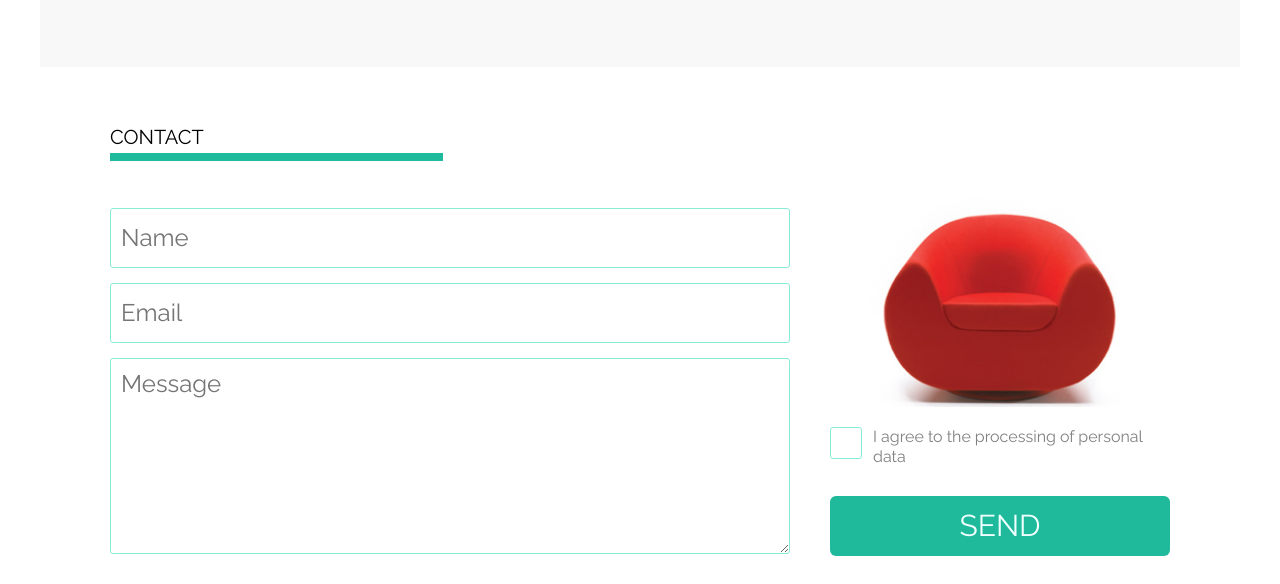
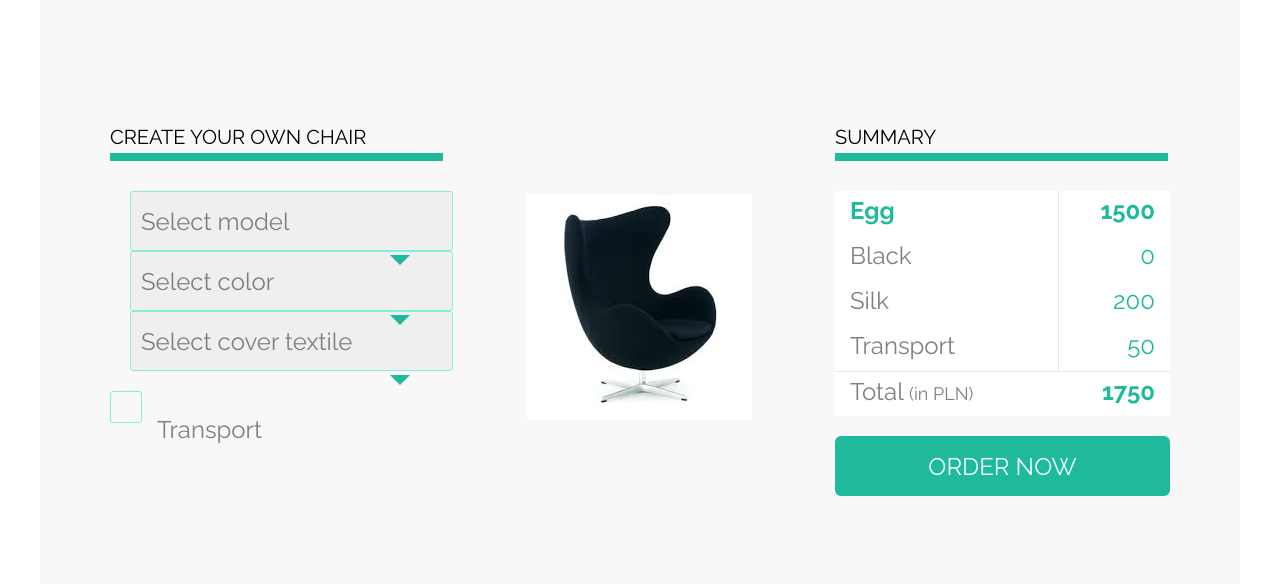
Before and after one commit to olchowo/Sit-on-chair, a plain HTML site: page index.html in a window 1280 px wide. Shown: the part 1553-2137 px from the top of the page. Drawn offline with nearby package versions, Linux system fonts and the light colour scheme; files that its build step writes are made by us from their sources.

Commit message:
new section (order-form: HTML + CSS)

```diff
--- a/index.html
+++ b/index.html
@@ -119,7 +119,7 @@
         </div>
 	</section>
 
-  <!--
+<!--
   <section class="main_width form_chair">
     <p class="kontakt">SKOMPONUJ SWOJE KRZESŁO</p>
     <p class="kontakt_podkreslenie"></p>
@@ -179,7 +179,72 @@
   </section>
   -->
 
-	<section class="s5_contact main_width">
+	<section class="s5_orderform">
+		<div class="create_form">
+			<h2>Create your own chair</h2>
+			<div class="big_underbar"></div>
+			<form class="order_form">
+				<label>
+					<select name="chair_model">
+						<option hidden class="placeholder">Select model</option>
+						<option value="1">Egg</option>
+						<option value="2">Oval</option>
+						<option value="3">Wing</option>
+					</select>
+				</label>
+				<label>
+					<select name="chair_color">
+						<option hidden class="placeholder">Select color</option>
+						<option value="1">Black</option>
+						<option value="2">Gray</option>
+						<option value="3">Pink</option>
+						<option value="3">Orange</option>
+					</select>
+				</label>
+				<label>
+					<select name="chair_textile">
+						<option hidden class="placeholder">Select cover textile</option>
+						<option value="1">Cotton</option>
+						<option value="2">Hemp</option>
+						<option value="3">Silk</option>
+					</select>
+				</label>
+				<div class="check_transport">
+					<input type="checkbox" id="transport">
+				<label for="transport">Transport</label>
+				</div>
+			</form>
+		</div>
+		<div class="order_photo">
+			<img src="imagesOk/black-egg.jpg">
+		</div>
+		<div class="order_summary">
+			<div class="summary_title">
+				<h2>Summary</h2>
+				<div class="big_underbar"></div>
+			</div>
+			<table class="order_table">
+				<tr class="order_model">
+					<th class="option_name">Egg</th><td class="option_cost">1500</td>
+				</tr>
+				<tr class="order_color">
+					<td class="option_name">Black</td><td class="option_cost">0</td>
+				</tr>
+				<tr class="order_textile">
+					<td class="option_name">Silk</td><td class="option_cost">200</td>
+				</tr>
+				<tr class="order_transport">
+					<td class="option_name">Transport</td><td class="option_cost">50</td>
+				</tr>
+				<tr class="cost_summary">
+					<td>Total <span>(in PLN)</span></td><td class="cost_total">1750</td>
+				</tr>
+			</table>
+			<button class="confirm_form">Order now</button>
+		</div>
+	</section>
+
+	<section class="s6_contact main_width">
 		<h2>Contact</h2>
 		<div class="big_underbar"></div>
 		<form class="contact_form">
@@ -194,12 +259,12 @@
 					<input type="checkbox" id="agree">
 					<label for="agree">I agree to the processing of personal data</label>
 				</div>
-				<button class="contact_button">Send</button>
+				<button class="confirm_form">Send</button>
 			</fieldset>
 		</form>
 	</section>
 
-	<footer class="s6_footer">
+	<footer class="s7_footer">
 		<p>Copyright 2014 | All Rights Reserved. - Sit On Chair</p>
 		<div class="footer_links">
 			<div class="social_links">
--- a/scss/_s4-offer.scss
+++ b/scss/_s4-offer.scss
@@ -15,7 +15,7 @@
 	padding-top: 40px;
 
 	article.cost {
-		width: 333px;
+		flex-basis: 335px;
 		height: 490px;
 		border: 1px solid lightgray;
 		background-color: white;
--- a/scss/_s5-contact.scss
+++ /dev/null
@@ -1,103 +0,0 @@
-.s5_contact {
-	min-height: 500px;
-	width: 100%;
-	display: flex;
-	flex-flow: column nowrap;
-	padding: 30px 70px;
-}
-
-.contact_form {
-	display: flex;
-	flex-flow: row nowrap;
-	justify-content: space-between;
-	align-items: center;
-}
-
-.contact_inputs {
-	display: flex;
-	flex-flow: column nowrap;
-
-	input {
-		@extend %form-border;
-		width: 680px;
-		height: 60px;
-		font: 24px $font;
-		padding-left: 10px;
-		margin-bottom: 15px;
-	}
-
-	textarea {
-		@extend %form-border;
-		width: 680px;
-		font: 24px $font;
-		padding: 10px;
-	}
-}
-
-.contact_sending {
-	display: flex;
-	flex-flow: column nowrap;
-	justify-content: center;
-	align-content: center;
-	width: 340px;
-	margin-bottom: 10px;
-
-	img {
-		margin: 0 auto;
-		width: 80%;
-		height: auto;
-	}
-
-	.form_agreement {
-		display: flex;
-		justify-content: flex-start;
-		align-content: center;
-		margin: 20px 0;
-	}
-
-	input[type=checkbox] {
-    	visibility: hidden;
-		margin: 10px;
-  	}
-
-  	input[type=checkbox]::before {
-		@extend %form-border;
-		content: "";
-		visibility: visible;
-		height: 30px;
-		width: 30px;
-		display:inline-block;
-		padding: 0 0 0 0px;
-		position: relative;
-		bottom: 10px;
-		right: 10px;
-	}
-
-	input[type=checkbox]:checked::before {
-		content: "";
-		background-image: url(../imagesOk/form_ok.jpg);
-		background-size: contain;
-		background-position: center;
-		background-repeat: no-repeat;
-		height: 30px;
-		width: 30px;
-		display:inline-block;
-		padding: 0 0 0 0px;
-    }
-
-	label {
-		font-family: $font;
-		font-size: 16px;
-		line-height: 1.2;
-		color: gray;
-		margin: 0 0 10px 10px;
-	}
-
-	.contact_button {
-		@extend %button;
-		width: 100%;
-		height: 60px;
-		font-size: 30px;
-		margin-bottom: 5px;
-	}
-}
--- /dev/null
+++ b/scss/_s5-order.scss
@@ -0,0 +1,120 @@
+.s5_orderform {
+	height: 520px;
+	padding: 30px 70px 70px 70px;
+	display: flex;
+	justify-content: space-between;
+	background-color: #F8F8F8;
+
+	&:children {
+		flex-basis: 335px;
+	}
+
+	.create_form {
+		display: flex;
+		flex-flow: column nowrap;
+	}
+
+	.order_form {
+		margin: 0;
+		display: flex;
+		flex-flow: column nowrap;
+		position: relative;
+		left: -10px;
+
+		label {
+			margin-top: 0;
+			margin-bottom: 0;
+		}
+
+		label:not([for=transport])::before {
+			content: "";
+			visibility: visible;
+			width: 20px;
+			height: 20px;
+			border: 10px solid transparent;
+			border-top-color: $color;
+			position: relative;
+			top: 50px;
+			left: 280px;
+		}
+
+		select {
+			display: inline-block;
+			width: 100%;;
+			height: 60px;
+			@extend %form-border;
+			font: 24px $font;
+			padding-left: 10px;
+			color: gray;
+			-webkit-appearance:none;
+			-moz-appearance:none;
+			appearance:none;
+
+			option {
+				font-size: 16px;
+				color: black;
+			}
+		}
+
+		.check_transport {
+			margin-top: 20px;
+			padding: 0 10px;
+
+			label {
+				font: 24px $font;
+				color: gray;
+				position: relative;
+				top: 5px;
+			}
+		}
+	}
+
+	.order_photo {
+		display: flex;
+		justify-content: center;
+		align-items: center;
+	}
+
+	table {
+		width: 335px;
+		padding: 10px 0;
+		margin-bottom: 20px;
+		background-color: white;
+		font: 24px $font;
+		color: gray;
+
+		td, th {
+			padding: 5px 15px;
+			height: 45px;
+		}
+
+		.option_name {
+			width: 200px;
+			border-right: 1px solid #E8E8E8;
+		}
+
+		.option_cost, .cost_total {
+			text-align: right;
+			width: 100px;
+			color: $color;
+		}
+
+		.cost_total {
+			font-weight: bold;
+		}
+
+		.order_model {
+			text-align: left;
+			color: $color;
+			font-weight: bold;
+		}
+
+		.cost_summary {
+			border-top: 1px solid #E8E8E8;
+
+			span {
+				font-size: 18px;
+			}
+		}
+	}
+}
--- /dev/null
+++ b/scss/_s6-contact.scss
@@ -0,0 +1,57 @@
+.s6_contact {
+	min-height: 500px;
+	width: 100%;
+	display: flex;
+	flex-flow: column nowrap;
+	padding: 30px 70px;
+}
+
+.contact_form {
+	display: flex;
+	flex-flow: row nowrap;
+	justify-content: space-between;
+	align-items: center;
+}
+
+.contact_inputs {
+	display: flex;
+	flex-flow: column nowrap;
+
+	input {
+		@extend %form-border;
+		width: 680px;
+		height: 60px;
+		font: 24px $font;
+		padding-left: 10px;
+		margin-bottom: 20px;
+	}
+
+	textarea {
+		@extend %form-border;
+		width: 680px;
+		font: 24px $font;
+		padding: 10px;
+	}
+}
+
+.contact_sending {
+	display: flex;
+	flex-flow: column nowrap;
+	justify-content: center;
+	align-content: center;
+	width: 340px;
+	margin-bottom: 5px;
+
+	img {
+		margin: 0 auto;
+		width: 80%;
+		height: auto;
+	}
+
+	.form_agreement {
+		display: flex;
+		justify-content: flex-start;
+		align-content: center;
+		margin: 20px 0;
+	}
+}
--- a/scss/_s6-footer.scss
+++ b/scss/_s7-footer.scss
@@ -1,4 +1,4 @@
-.s6_footer {
+.s7_footer {
 	width: 100%;
 	height: 100px;
 	display: flex;
--- a/scss/_varia.scss
+++ b/scss/_varia.scss
@@ -4,16 +4,6 @@ $color: #1eba9b;
 
 $font: "Raleway", sans-serif;
 
-%form-border {
-	border: 1px solid lighten($color, 30);
-	border-radius: 3px;
-
-	&:focus {
-		border: 1px solid lighten($color, 10);
-		box-shadow: 0 0 5px lighten($color, 30);
-		outline: none;
-	}
-}
 
 * {
 	font-family: $font;
@@ -28,6 +18,17 @@ $font: "Raleway", sans-serif;
 body {
 	max-width: 1200px;
 	margin: 0 auto;
+}
+
+%form-border {
+	border: 1px solid lighten($color, 30);
+	border-radius: 3px;
+
+	&:focus {
+		border: 1px solid lighten($color, 10);
+		box-shadow: 0 0 5px lighten($color, 30);
+		outline: none;
+	}
 }
 
 %button {
@@ -58,6 +59,52 @@ h2 {
 	margin-bottom: 6px;
 }
 
+input[type=checkbox] {
+   	visibility: hidden;
+	margin: 10px;
+}
+
+input[type=checkbox]::before {
+	@extend %form-border;
+	content: "";
+	visibility: visible;
+	height: 30px;
+	width: 30px;
+	display:inline-block;
+	padding: 0 0 0 0px;
+	position: relative;
+	bottom: 10px;
+	right: 10px;
+}
+
+input[type=checkbox]:checked::before {
+	content: "";
+	background-image: url(../imagesOk/form_ok.jpg);
+	background-size: contain;
+	background-position: center;
+	background-repeat: no-repeat;
+	height: 30px;
+	width: 30px;
+	display:inline-block;
+	padding: 0 0 0 0px;
+   }
+
+label {
+	font-family: $font;
+	font-size: 16px;
+	line-height: 1.2;
+	color: gray;
+	margin: 0 0 10px 10px;
+}
+
+.confirm_form {
+	@extend %button;
+	width: 100%;
+	height: 60px;
+	font-size: 24px;
+	margin-bottom: 5px;
+ }
+
 .big_underbar {
 	height: 8px;
 	width: 333px;
--- a/scss/style.scss
+++ b/scss/style.scss
@@ -4,5 +4,6 @@
 @import "s2-header";
 @import "s3-products";
 @import "s4-offer";
-@import "s5-contact";
-@import "s6-footer";
+@import "s5-order";
+@import "s6-contact";
+@import "s7-footer";
```
